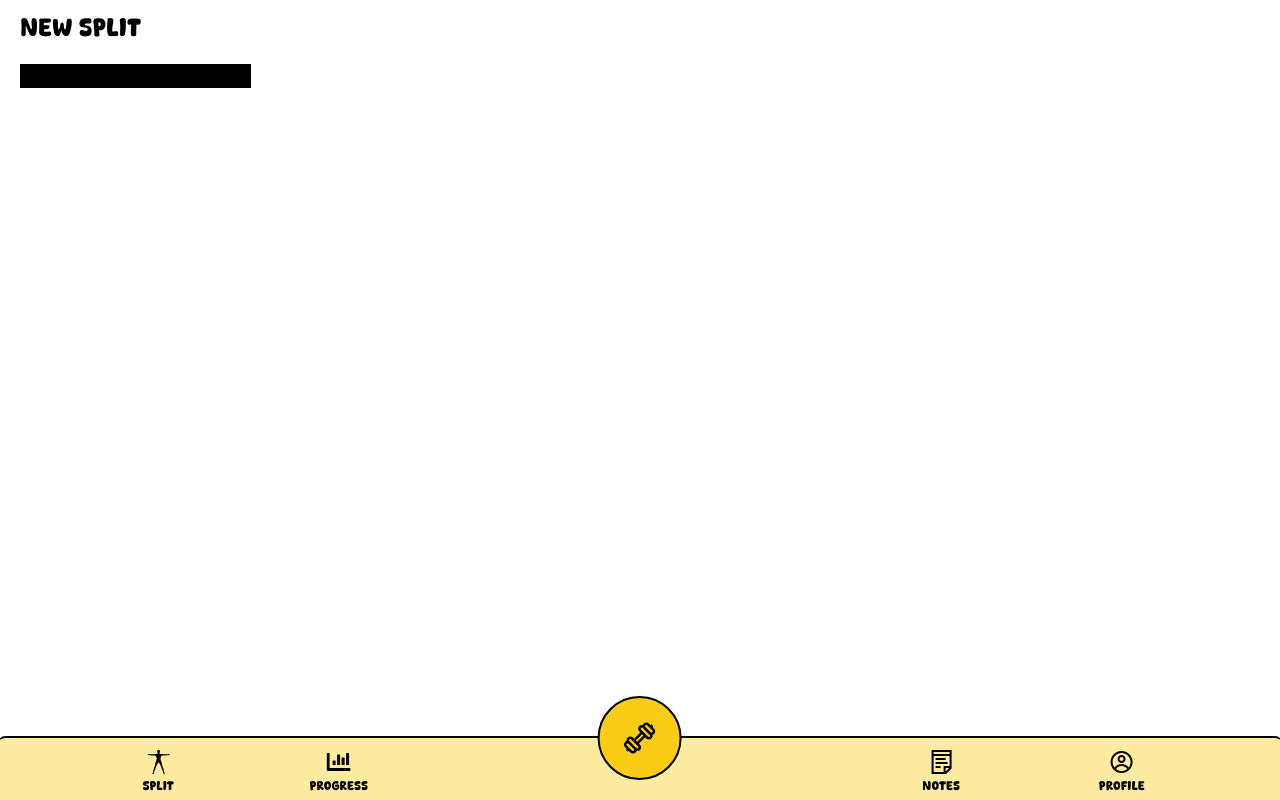
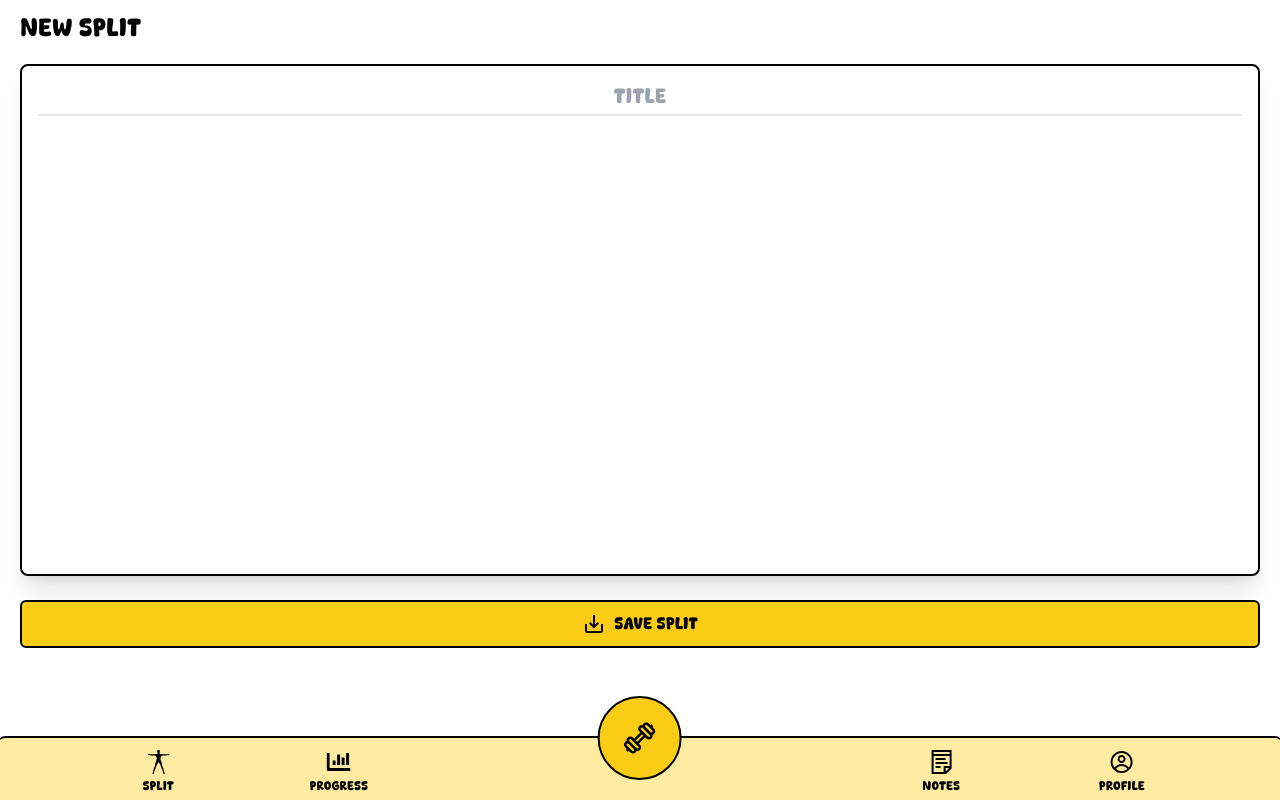
Before and after one commit to elderfieldzeus/twerkout, a React (Vite) app: page /split/new in a window 1280 px wide. Built offline with nearby package versions, Linux system fonts and the light colour scheme; no server answers; sample sign-in values are in the browser's storage.

Commit message:
feat: added new split title input

```diff
--- /dev/null
+++ b/src/components/HorizontalBar.tsx
@@ -0,0 +1,9 @@
+import React from 'react'
+
+const HorizontalBar: React.FC = () => {
+  return (
+    <hr className='mt-1 mb-4 border' />
+  )
+}
+
+export default HorizontalBar;
--- a/src/components/Split/AddSplitButton.tsx
+++ /dev/null
@@ -1,20 +0,0 @@
-import React from "react";
-import { MdAddCircle } from "react-icons/md";
-
-interface AddSplitButtonProps {
-  handleOpen: React.MouseEventHandler<HTMLButtonElement>
-}
-
-const AddSplitButton: React.FC<AddSplitButtonProps> = ({ handleOpen }) => {
-  return (
-    <button
-      onClick={ handleOpen }
-      className="flex h-12 w-full items-center justify-center gap-2 rounded-md border-2 border-black bg-yellow-400 font-coffee active:bg-yellow-500 my-6"
-    >
-      <MdAddCircle className="size-6" />
-      <p>Create New Split</p>
-    </button>
-  );
-};
-
-export default AddSplitButton;
--- a/src/components/Split/CurrentSplitContent.tsx
+++ b/src/components/Split/CurrentSplitContent.tsx
@@ -1,26 +1,27 @@
 import React from 'react'
 import Day from './Day'
+import HorizontalBar from '../HorizontalBar';
 
 const CurrentSplitContent: React.FC = () => {
   return (
     <div className='w-full'>
           <p className='font-coffee text-xl w-full text-center'>PUSH PULL LEGS</p>
 
-          <hr className='mt-1 mb-4 border' />
+          <HorizontalBar />
 
           <Day
             title='Push'
             workouts={['Bench Press', 'Kevin Durant']}
           />
 
-          <hr className='mt-1 mb-4 border' />
+          <HorizontalBar />
 
           <Day
             title='Pull'
             workouts={['Lat Pulldown']}
           />
 
-          <hr className='mt-1 mb-4 border' />
+          <HorizontalBar />
 
           <Day
             title='Legs'
--- /dev/null
+++ b/src/components/Split/SplitButton.tsx
@@ -0,0 +1,21 @@
+import React from "react";
+
+interface SplitButtonProps {
+  content?: string;
+  handleOpen: React.MouseEventHandler<HTMLButtonElement>;
+  Icon?: React.ElementType;
+}
+
+const SplitButton: React.FC<SplitButtonProps> = ({ content, handleOpen, Icon }) => {
+  return (
+    <button
+      onClick={ handleOpen }
+      className="flex h-12 w-full items-center justify-center gap-2 rounded-md border-2 border-black bg-yellow-400 font-coffee active:bg-yellow-500 my-6"
+    >
+      {Icon && <Icon className="size-6" />}
+      <p>{content}</p>
+    </button>
+  );
+};
+
+export default SplitButton;
--- a/src/components/Split/CurrentSplitContainer.tsx
+++ b/src/components/Split/SplitContainer.tsx
@@ -1,10 +1,10 @@
 import React from 'react'
 
-interface CurrentSplitContainerProps {
+interface SplitContainerProps {
     children?: React.ReactNode
 }
 
-const CurrentSplitContainer: React.FC<CurrentSplitContainerProps> = ({ children }) => {
+const SplitContainer: React.FC<SplitContainerProps> = ({ children }) => {
   return (
     <div className='w-full h-[32rem] border-2 border-black rounded-lg p-4 shadow-xl'>
         {children}
@@ -12,4 +12,4 @@ const CurrentSplitContainer: React.FC<CurrentSplitContainerProps> = ({ children
   )
 }
 
-export default CurrentSplitContainer
+export default SplitContainer
--- /dev/null
+++ b/src/components/Split/SplitInput.tsx
@@ -0,0 +1,26 @@
+import React from 'react'
+import { Split } from '../../pages/NewSplit'
+import HorizontalBar from '../HorizontalBar';
+
+interface SplitInputProps {
+    split: Split;
+    handleChangeName: React.ChangeEventHandler<HTMLInputElement>;
+}
+
+const SplitInput: React.FC<SplitInputProps> = ({ split, handleChangeName }) => {
+  return (
+    <div>
+        <input
+            type="text"
+            onChange={handleChangeName}
+            value={split.name}
+            className='font-coffee text-xl w-full text-center focus:outline-none '
+            placeholder='title'
+        />
+
+        <HorizontalBar />
+    </div>
+  )
+}
+
+export default SplitInput
--- a/src/pages/CurrentSplit.tsx
+++ b/src/pages/CurrentSplit.tsx
@@ -1,9 +1,10 @@
 import React, { useEffect } from "react";
 import Main from "../components/Main";
-import AddSplitButton from "../components/Split/AddSplitButton";
+import SplitButton from "../components/Split/SplitButton";
 import { useNavigate } from "react-router-dom";
-import CurrentSplitContainer from "../components/Split/CurrentSplitContainer";
+import SplitContainer from "../components/Split/SplitContainer";
 import CurrentSplitContent from "../components/Split/CurrentSplitContent";
+import { MdAddCircle } from "react-icons/md";
 
 interface CurrentSplitProps {
   setColor: () => void;
@@ -24,12 +25,14 @@ const CurrentSplit: React.FC<CurrentSplitProps> = ({ setColor }) => {
     <Main
       header="Your Split"
     >
-      <CurrentSplitContainer>
+      <SplitContainer>
         <CurrentSplitContent />
-      </CurrentSplitContainer>
+      </SplitContainer>
 
-      <AddSplitButton
+      <SplitButton
+        content="Create New Split"
         handleOpen = {handleOpen}
+        Icon = {MdAddCircle}
       />
     </Main>
   );
--- a/src/pages/NewSplit.tsx
+++ b/src/pages/NewSplit.tsx
@@ -1,5 +1,9 @@
 import React, { useEffect, useState } from "react";
 import Main from "../components/Main";
+import SplitContainer from "../components/Split/SplitContainer";
+import SplitButton from "../components/Split/SplitButton";
+import { MdOutlineSaveAlt } from "react-icons/md";
+import SplitInput from "../components/Split/SplitInput";
 
 interface NewSplitProps {
   setColor: () => void;
@@ -10,7 +14,7 @@ interface Days {
   workoutIds: string[];
 }
 
-interface Split {
+export interface Split {
   name: string;
   days: Days[];
 }
@@ -35,7 +39,18 @@ const NewSplit: React.FC<NewSplitProps> = ({ setColor }) => {
     <Main
       header="New Split"
     >
-      <input type="text" value={split.name} onChange={handleChangeName} className="bg-black text-white"/>
+      <SplitContainer>
+        <SplitInput
+          split = {split}
+          handleChangeName = {handleChangeName}
+        />
+      </SplitContainer>
+
+      <SplitButton
+        content="Save Split"
+        handleOpen = {alert}
+        Icon={MdOutlineSaveAlt}
+      />
     </Main>
   );
 };
```
Also changed, not shown: src/styles/tailwind.css.
